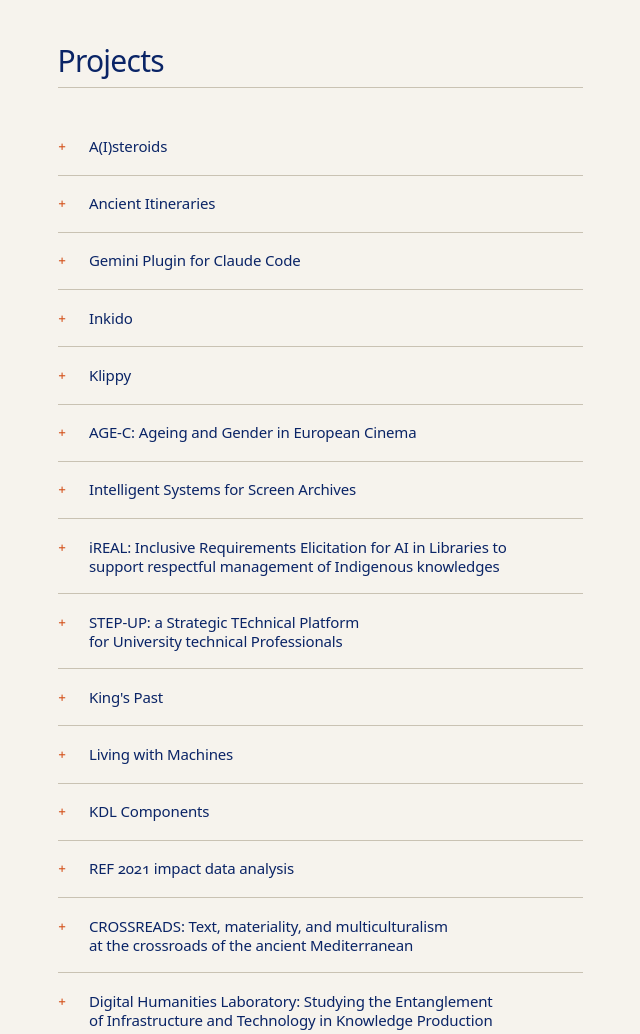
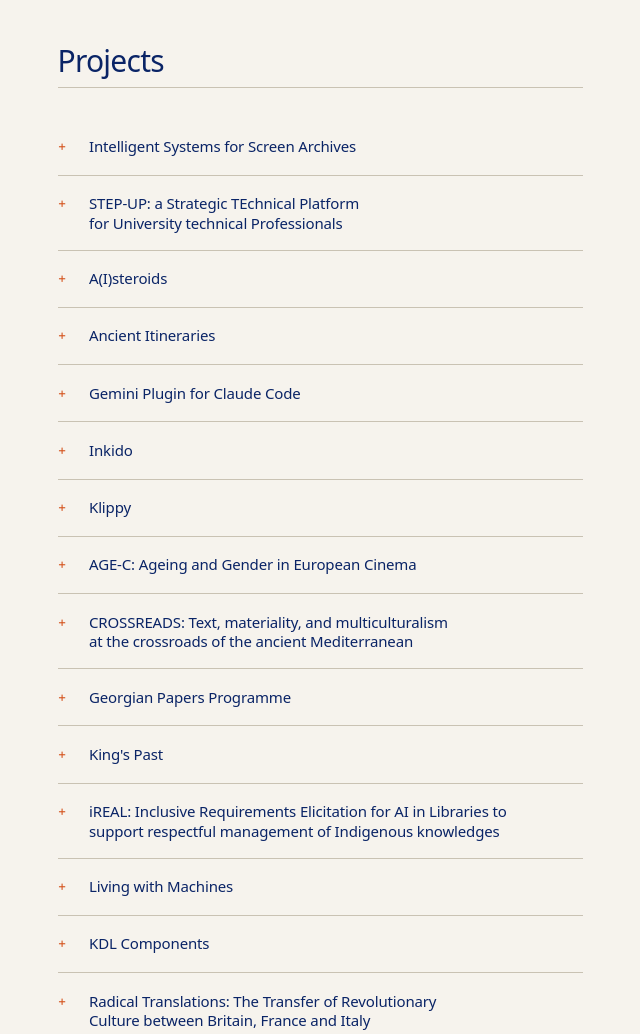
Before and after one commit to jmiguelv/jmiguelv.github.io, an Astro site: page / in a window 1280 px wide. Shown: the part 760-1794 px from the top of the page, without its empty margins (320-960 px from the left). Built offline with nearby package versions, Linux system fonts and the light colour scheme; Astro itself is replaced by a stand-in of ours.

Commit message:
refactor(projects): sort by end year, then start year, then alpha
Projects active for a long time now appear near the top instead
of being buried by their original start year. Null end year falls
back to start year for comparison.

```diff
--- a/src/pages/index.astro
+++ b/src/pages/index.astro
@@ -8,9 +8,12 @@ const projectEntries = await getCollection("projects");
 const projects = projectEntries
     .map((e) => e.data)
     .sort((a, b) => {
-        const ay = a.startYear ?? -Infinity;
-        const by = b.startYear ?? -Infinity;
-        if (by !== ay) return by - ay;
+        const ae = a.endYear ?? a.startYear ?? -Infinity;
+        const be = b.endYear ?? b.startYear ?? -Infinity;
+        if (be !== ae) return be - ae;
+        const as = a.startYear ?? -Infinity;
+        const bs = b.startYear ?? -Infinity;
+        if (bs !== as) return bs - as;
         return a.title.localeCompare(b.title);
     });
 
```
